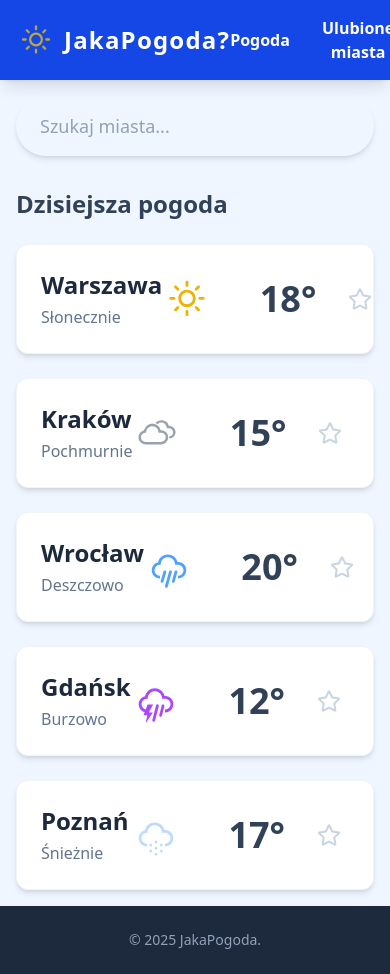
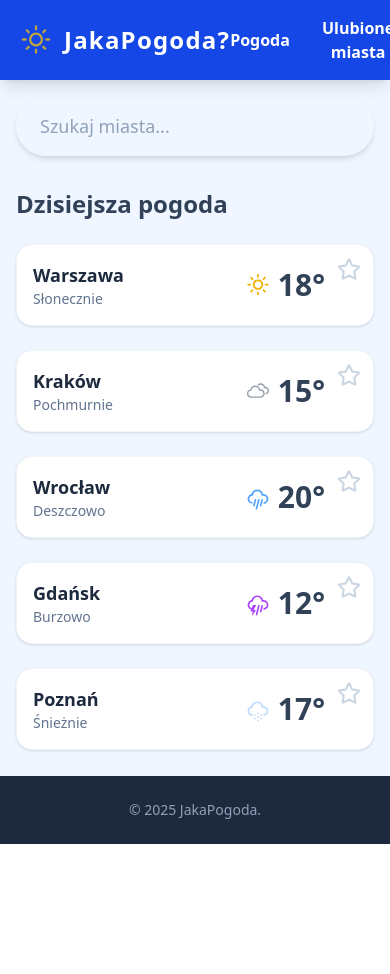
Before and after one commit to dominikwiench/web-weather-app-dsw, a React (Vite) app: page / in a window 390 px wide. After the commit the page ends 844 px from the top, so only its background shows below. Built offline with nearby package versions, Linux system fonts and the light colour scheme.

Commit message:
fix: improve responsiveness of CityCard layout

```diff
--- a/src/components/CityCard.tsx
+++ b/src/components/CityCard.tsx
@@ -19,21 +19,23 @@ interface CityCardProps {
 }
 
 const getWeatherIcon = (condition: string) => {
+	const iconProps = { size: 40, className: 'shrink-0' };
+
 	switch (condition.toLowerCase()) {
 		case 'słonecznie':
-			return <WiDaySunny size={50} className="text-yellow-500" />;
+			return <WiDaySunny {...iconProps} className="text-yellow-500" />;
 		case 'pochmurnie':
-			return <WiCloudy size={50} className="text-gray-400" />;
+			return <WiCloudy {...iconProps} className="text-gray-400" />;
 		case 'deszczowo':
-			return <WiRain size={50} className="text-blue-400" />;
+			return <WiRain {...iconProps} className="text-blue-400" />;
 		case 'burzowo':
-			return <WiThunderstorm size={50} className="text-purple-500" />;
+			return <WiThunderstorm {...iconProps} className="text-purple-500" />;
 		case 'śnieżnie':
-			return <WiSnow size={50} className="text-blue-200" />;
+			return <WiSnow {...iconProps} className="text-blue-200" />;
 		case 'mgła':
-			return <WiFog size={50} className="text-gray-300" />;
+			return <WiFog {...iconProps} className="text-gray-300" />;
 		default:
-			return <WiDayCloudy size={50} className="text-yellow-500" />;
+			return <WiDayCloudy {...iconProps} className="text-yellow-500" />;
 	}
 };
 
@@ -45,34 +47,40 @@ const CityCard: React.FC<CityCardProps> = ({
 	onToggleFavorite,
 }) => {
 	return (
-		<div className="bg-white rounded-xl shadow-md p-6 hover:shadow-xl transition-all duration-200 flex justify-between items-center border border-slate-100">
-			<div className="flex flex-col">
-				<h2 className="text-2xl font-bold text-slate-800">{name}</h2>
-				<div className="flex items-center gap-2 mt-1 text-slate-500 font-medium">
-					{condition}
+		<div className="relative bg-white rounded-2xl shadow-sm hover:shadow-lg transition-all duration-300 border border-slate-100 group overflow-hidden">
+			<button
+				onClick={onToggleFavorite}
+				className="absolute top-0 right-0 p-3 z-10 text-2xl focus:outline-none hover:scale-110 transition-transform text-slate-300 hover:text-yellow-400"
+				aria-label={isFavorite ? 'Usuń z ulubionych' : 'Dodaj do ulubionych'}
+			>
+				{isFavorite ? <FaStar className="text-yellow-400" /> : <FaRegStar />}
+			</button>
+
+			<div className="flex justify-between items-center p-4 pr-12 sm:p-6 sm:pr-14">
+				<div className="flex flex-col min-w-0 mr-2">
+					<h2
+						className="text-lg sm:text-2xl font-bold text-slate-800 truncate"
+						title={name}
+					>
+						{name}
+					</h2>
+					<span className="text-sm text-slate-500 font-medium capitalize truncate">
+						{condition}
+					</span>
 				</div>
-			</div>
 
-			<div className="flex items-center gap-6">
-				<div>{getWeatherIcon(condition)}</div>
+				<div className="flex items-center gap-2 sm:gap-4 shrink-0 whitespace-nowrap">
+					<div className="hidden xs:block sm:block scale-90 sm:scale-100">
+						{getWeatherIcon(condition)}
+					</div>
+					<div className="block sm:hidden scale-75 -mr-2">
+						{getWeatherIcon(condition)}
+					</div>
 
-				<div className="text-right min-w-20">
-					<span className="text-4xl font-bold text-slate-700">
+					<span className="text-3xl sm:text-4xl font-bold text-slate-700">
 						{Math.round(temp)}°
 					</span>
 				</div>
-
-				<button
-					onClick={onToggleFavorite}
-					className="text-yellow-400 text-2xl hover:scale-125 transition-transform p-2 focus:outline-none"
-					aria-label={isFavorite ? 'Usuń z ulubionych' : 'Dodaj do ulubionych'}
-				>
-					{isFavorite ? (
-						<FaStar />
-					) : (
-						<FaRegStar className="text-slate-300 hover:text-yellow-400" />
-					)}
-				</button>
 			</div>
 		</div>
 	);
```
